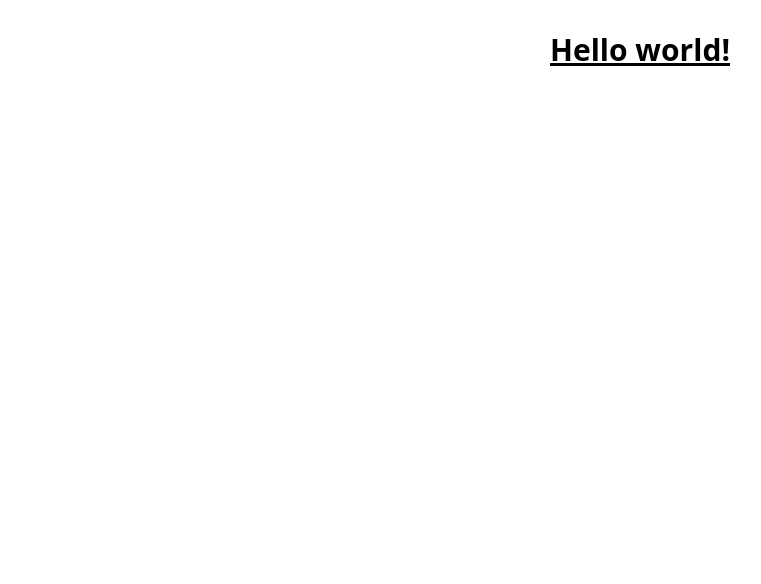
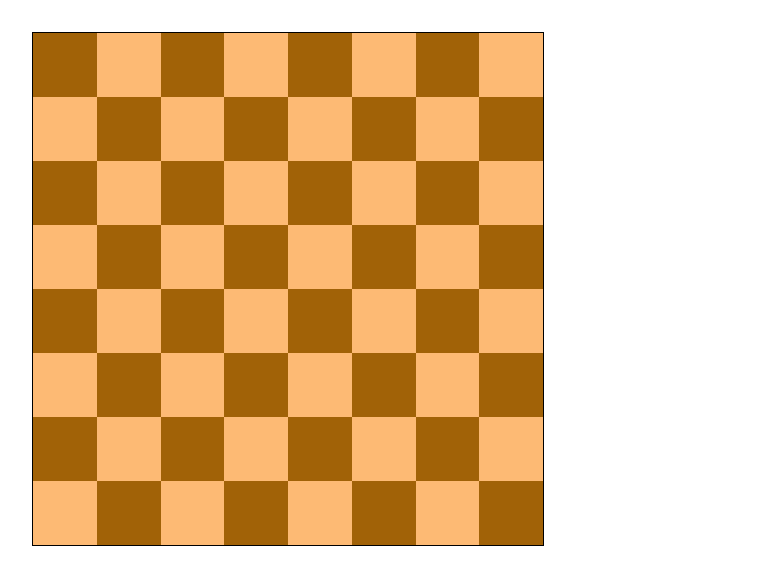
Before and after one commit to patrick-merchant/react-chess, a React (Vite) app: page / in a window 1280 px wide. Shown: the top 584 px of the page, without its empty margins (0-761 px from the left). Built offline with nearby package versions, Linux system fonts and the light colour scheme.

Commit message:
add board

```diff
--- a/src/App.tsx
+++ b/src/App.tsx
@@ -1,14 +1,10 @@
-import { useState } from 'react'
-import reactLogo from './assets/react.svg'
-import './App.css'
+import { useState } from "react";
+import reactLogo from "./assets/react.svg";
+import "./App.css";
+import { Board } from "./components/board";
 
 function App() {
-  const [count, setCount] = useState(0)
-
-  return (
-    <h1 className="text-3xl font-bold underline text-center">Hello world!</h1>
-
-  )
+  return <Board />;
 }
 
-export default App
+export default App;
--- /dev/null
+++ b/src/components/board/board.tsx
@@ -0,0 +1,15 @@
+import { FC } from "react";
+import { generateCodes } from "../../payloads/tiles";
+import { Tile } from "../tile";
+import { IBoardProps } from "./types";
+
+export const Board: FC<IBoardProps> = ({}) => {
+  const tiles = generateCodes();
+  return (
+    <div className="grid grid-cols-8 w-[512px] border border-black">
+      {tiles.map((tile) => (
+        <Tile code={tile} />
+      ))}
+    </div>
+  );
+};
--- /dev/null
+++ b/src/components/board/index.ts
@@ -0,0 +1 @@
+export * from "./board";
--- /dev/null
+++ b/src/components/board/types.ts
@@ -0,0 +1 @@
+export interface IBoardProps {}
--- /dev/null
+++ b/src/components/tile/index.ts
@@ -0,0 +1 @@
+export * from "./tile";
--- /dev/null
+++ b/src/components/tile/tile.tsx
@@ -0,0 +1,14 @@
+import { FC } from "react";
+import { halfLetters } from "../../payloads/tiles";
+import { ITileProps } from "./types";
+
+export const Tile: FC<ITileProps> = ({ code }) => {
+  if (
+    (code.number % 2 === 0 && halfLetters.includes(code.letter)) ||
+    (code.number % 2 !== 0 && !halfLetters.includes(code.letter))
+  ) {
+    return <div className="w-16 h-16 bg-orange-300"></div>;
+  } else {
+    return <div className="w-16 h-16 bg-yellow-700"></div>;
+  }
+};
--- /dev/null
+++ b/src/components/tile/types.ts
@@ -0,0 +1,8 @@
+export interface ITileProps {
+  code: Code;
+}
+
+export type Code = {
+  letter: string;
+  number: number;
+};
--- /dev/null
+++ b/src/payloads/tiles.ts
@@ -0,0 +1,23 @@
+import { ITileProps } from "../components/tile/types";
+import { Code } from "../components/tile/types";
+
+export const halfLetters = ["a", "c", "e", "g"];
+
+const letters = ["a", "b", "c", "d", "e", "f", "g", "h"];
+
+const numbers = [1, 2, 3, 4, 5, 6, 7, 8];
+
+export const generateCodes = () => {
+  const tiles: Code[] = [];
+
+  letters.forEach((letter) => {
+    numbers.forEach((number) => {
+      const code: Code = {
+        letter: letter,
+        number: number,
+      };
+      tiles.push(code);
+    });
+  });
+  return tiles;
+};
```
